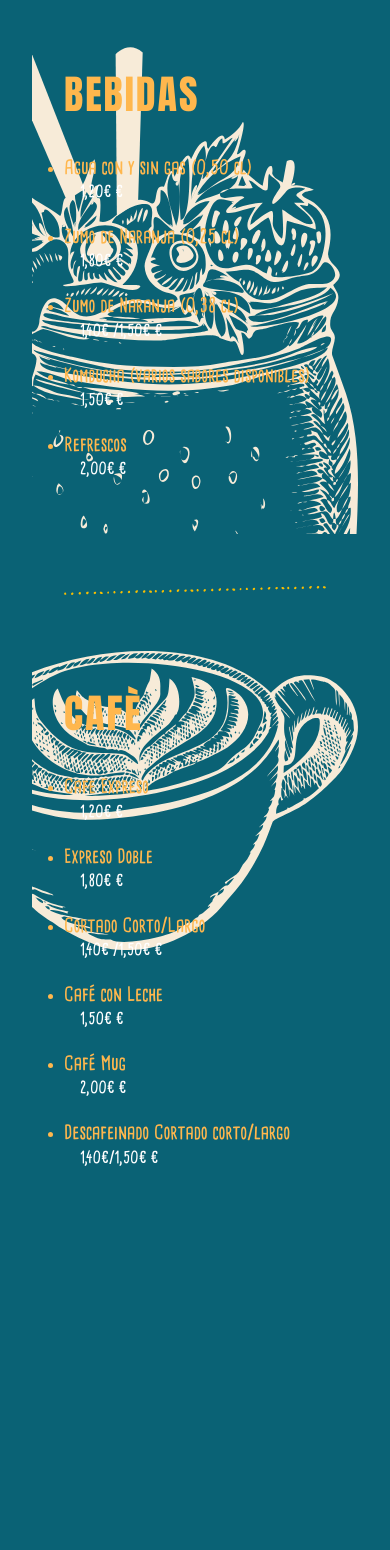
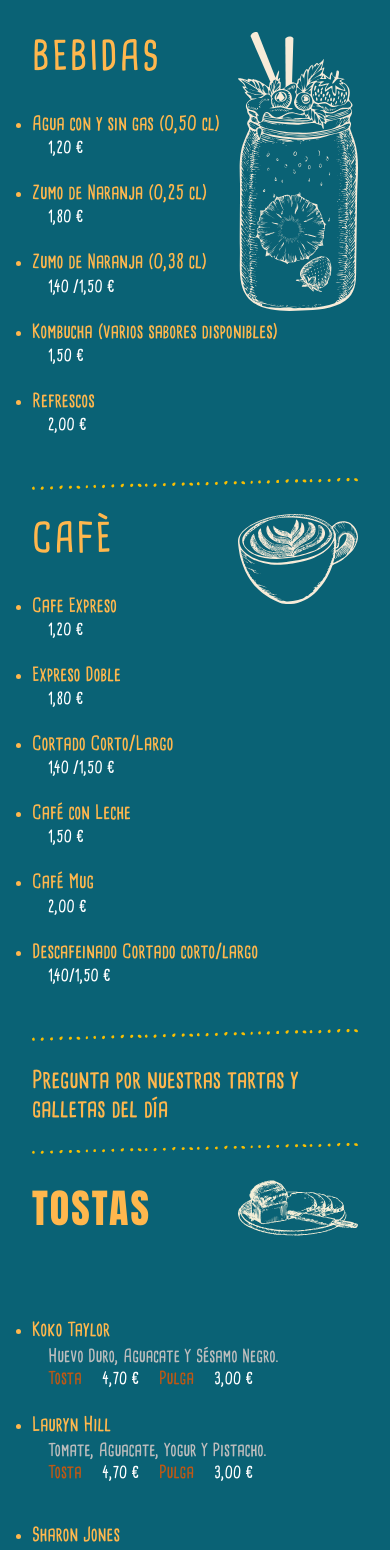
Before and after one commit to algiro/sfc-menu, a React (Vite) app: page / in a window 390 px wide. Shown: the top 1550 px of the page. Before the commit the page ends 1255 px from the top, so only its background shows below. Built offline with nearby package versions, Linux system fonts and the light colour scheme.

Commit message:
added TostasMenu and NotaMenu (for additional notes)

```diff
--- a/src/App.jsx
+++ b/src/App.jsx
@@ -1,8 +1,12 @@
 import React from 'react'
 import BebidasMenu from './components/BebidasMenu'
 import CafeMenu from './components/CafeMenu'
-import divisionImg from '../images/division.svg';
-import './styles/menu.css';
+import NotaMenu from './components/NotaMenu'
+import TostasMenu from './components/TostasMenu'
+
+import divisionImg from '../images/division.svg'
+import './styles/menu.css'
+
 function App() {
     return (
         <div>
@@ -10,6 +14,8 @@ function App() {
             <BebidasMenu />
             <div className='menu-container centered-div'><img src={divisionImg} className='filler-div' /></div>
             <CafeMenu />
+            <NotaMenu text='Pregunta por nuestras tartas y galletas del día' />
+            <TostasMenu />
         </div >
     )
 }
--- a/src/components/BebidasMenu.jsx
+++ b/src/components/BebidasMenu.jsx
@@ -8,15 +8,7 @@ const CafeMenu = () => {
     <div
       className="min-h-screen p-8 text-amber-400 menu-container centered-div"
       style={{
-        '--bg-image': `url(${bebidaImg})`,
-        backgroundSize: '400px', // default size for large screens
-        '@media (max-width: 768px)': {
-          backgroundSize: '200px', // medium screens
-        },
-        '@media (max-width: 480px)': {
-          backgroundSize: '120px', // small screens
-        }
-
+        '--bg-image': `url(${bebidaImg})`
       }}
     >
       <div className="max-w-2xl mx-auto">
--- a/src/components/CafeMenu.jsx
+++ b/src/components/CafeMenu.jsx
@@ -8,17 +8,7 @@ const CafeMenu = () => {
     <div
       className="min-h-screen p-8 text-amber-400 menu-container centered-div"
       style={{
-        backgroundColor: '#0A6275',
-        backgroundImage: `url(${cafeGrande})`,
-        backgroundRepeat: "no-repeat",
-        backgroundPosition: "right top",
-        backgroundSize: '400px', // default size for large screens
-        '@media (max-width: 768px)': {
-          backgroundSize: '200px', // medium screens
-        },
-        '@media (max-width: 480px)': {
-          backgroundSize: '120px', // small screens
-        }
+        '--bg-image': `url(${cafeGrande})`
       }}
     >
       <div className="max-w-2xl mx-auto">
--- /dev/null
+++ b/src/components/NotaMenu.jsx
@@ -0,0 +1,17 @@
+import React from 'react';
+import divisionImg from '../../images/division.svg';
+import '../styles/menu.css';
+
+const NotaMenu = ({ text }) => {
+    return (
+        <div>
+            <div className='menu-container centered-div'><img src={divisionImg} className='filler-div' /></div>
+            <div className='menu-container centered-div nota-menu'>
+                {text}
+            </div>
+            <div className='menu-container centered-div'><img src={divisionImg} className='filler-div' /></div>
+        </div>
+    );
+};
+
+export default NotaMenu;
--- /dev/null
+++ b/src/components/TostasMenu.jsx
@@ -0,0 +1,54 @@
+import React from 'react';
+import { tostas } from '../data/menuData';
+import tostasImg from '../../images/tostas.svg';
+import '../styles/menu.css';
+
+const TwoColumnMenu = () => {
+    // Calculate the split point for the columns
+    const totalItems = tostas.length;
+    const firstColumnCount = Math.ceil(totalItems / 2);
+
+    // Split the array into two columns
+    const firstColumn = tostas.slice(0, firstColumnCount);
+    const secondColumn = tostas.slice(firstColumnCount);
+
+    // Component for rendering a single menu column
+    const MenuColumn = ({ items }) => (
+        <ul className="space-y-4">
+            {items.map(tostas => (
+                <li key={tostas.id} className="menu-item">
+                    <div className="flex justify-between items-baseline">
+                        <div className="item-name">{tostas.name}</div>
+                        <div className="item-ingredients">{tostas.ingredients}</div>
+                        <div><span className='item-note'>Tosta </span> <span className="item-price"> {tostas.tostaPrice} €</span>  <span className='item-note'> Pulga </span><span className="item-price"> {tostas.pulgaPrice} €</span></div>
+                    </div>
+                </li>
+            ))}
+        </ul>
+    );
+
+    return (
+        <div
+            className="min-h-screen p-8 text-amber-400 menu-container centered-div"
+            style={{
+                '--bg-image': `url(${tostasImg})`
+            }}
+        >
+            <div className="max-w-2xl mx-auto">
+                <h1 className="text-5xl font-bold mb-8">TOSTAS</h1>
+                <div className="avoid-overlap">   </div>
+                {/* Two-column layout */}
+                <div className="two-column-layout">
+                    <div className="column">
+                        <MenuColumn items={firstColumn} />
+                    </div>
+                    <div className="column">
+                        <MenuColumn items={secondColumn} />
+                    </div>
+                </div>
+            </div>
+        </div >
+    );
+};
+
+export default TwoColumnMenu;
--- a/src/data/menuData.js
+++ b/src/data/menuData.js
@@ -3,32 +3,32 @@ export const cafes = [
     {
         id: 1,
         name: "Cafe Expreso",
-        price: "1,20€"
+        price: "1,20"
     },
     {
         id: 2,
         name: "Expreso Doble",
-        price: "1,80€"
+        price: "1,80"
     },
     {
         id: 3,
         name: "Cortado Corto/Largo",
-        price: "1,40€ /1,50€"
+        price: "1,40 /1,50"
     },
     {
         id: 4,
         name: "Café con Leche",
-        price: "1,50€"
+        price: "1,50"
     },
     {
         id: 5,
         name: "Café Mug",
-        price: "2,00€"
+        price: "2,00"
     },
     {
         id: 6,
         name: "Descafeinado Cortado corto/largo",
-        price: "1,40€/1,50€"
+        price: "1,40/1,50"
     }
 ];
 
@@ -36,26 +36,50 @@ export const bebidas = [
     {
         id: 1,
         name: "Agua con y sin gas (0,50 cl)",
-        price: "1,20€"
+        price: "1,20"
     },
     {
         id: 2,
         name: "Zumo de Naranja (0,25 cl)",
-        price: "1,80€"
+        price: "1,80"
     },
     {
         id: 3,
         name: "Zumo de Naranja (0,38 cl)",
-        price: "1,40€ /1,50€"
+        price: "1,40 /1,50"
     },
     {
         id: 4,
         name: "Kombucha (varios sabores disponibles)",
-        price: "1,50€"
+        price: "1,50"
     },
     {
         id: 5,
         name: "Refrescos",
-        price: "2,00€"
+        price: "2,00"
     },
 ];
+
+export const tostas = [
+    {
+        id: 1,
+        name: "Koko Taylor",
+        ingredients: "Huevo Duro, Aguacate Y Sésamo Negro.",
+        tostaPrice: "4,70",
+        pulgaPrice: "3,00"
+    },
+    {
+        id: 2,
+        name: "Lauryn Hill",
+        ingredients: "Tomate, Aguacate, Yogur Y Pistacho.",
+        tostaPrice: "4,70",
+        pulgaPrice: "3,00"
+    },
+    {
+        id: 3,
+        name: "Sharon Jones",
+        ingredients: "Tomate, Aguacate, Yogur Y Pistacho.",
+        tostaPrice: "4,70",
+        pulgaPrice: "3,00"
+    }
+];
--- a/src/styles/menu.css
+++ b/src/styles/menu.css
@@ -19,6 +19,22 @@
   background-size: 400px;
 }
 
+/* Medium screens */
+@media (max-width: 768px) {
+  .menu-container {
+    background-size: 200px;
+    /* Reduced size for medium screens */
+  }
+}
+
+/* Small screens */
+@media (max-width: 480px) {
+  .menu-container {
+    background-size: 120px;
+    /* Further reduced for small screens */
+  }
+}
+
 /* You can also apply it to specific elements */
 .item-name {
   font-family: 'CardenioModern', sans-serif;
@@ -32,16 +48,76 @@
   margin-left: 1rem;
 }
 
-h1 {
+.item-ingredients {
+  font-family: 'CardenioModern', sans-serif;
+  font-size: 1.1rem;
+  color: #bdbdbd;
+  margin-left: 1rem;
+}
+
+.item-note {
+  font-family: 'CardenioModern', sans-serif;
+  font-size: 1.1rem;
+  color: #bd5815;
+  margin-left: 1rem;
+}
+
+.section-title {
   font-family: 'CardenioModern', sans-serif;
 }
 
 .centered-div {
   margin: 0 auto;
   width: auto;
+  padding: 0rem;
 }
 
 .filler-div {
   margin: 20px 0;
   width: 100%;
 }
+
+.nota-menu {
+  font-family: 'CardenioModern', sans-serif;
+  font-size: 1.5rem;
+}
+
+/* Add to your existing CSS file */
+.two-column-layout {
+  display: flex;
+  gap: 2rem;
+  /* Space between columns */
+  margin-top: 2rem;
+}
+
+.column {
+  flex: 1;
+  /* Each column takes equal width */
+}
+
+/* Make it responsive */
+@media (max-width: 768px) {
+  .two-column-layout {
+    flex-direction: column;
+    gap: 1rem;
+  }
+}
+
+.avoid-overlap {
+  padding-top: 8rem;
+}
+
+/* Medium screens */
+@media (max-width: 768px) {
+  .avoid-overlap {
+    padding-top: 6rem;
+  }
+}
+
+/* Small screens */
+@media (max-width: 480px) {
+  .avoid-overlap {
+    padding-top: 1rem;
+    /* Further reduced for small screens */
+  }
+}
```
Also changed, not shown: images/tostas.svg.
